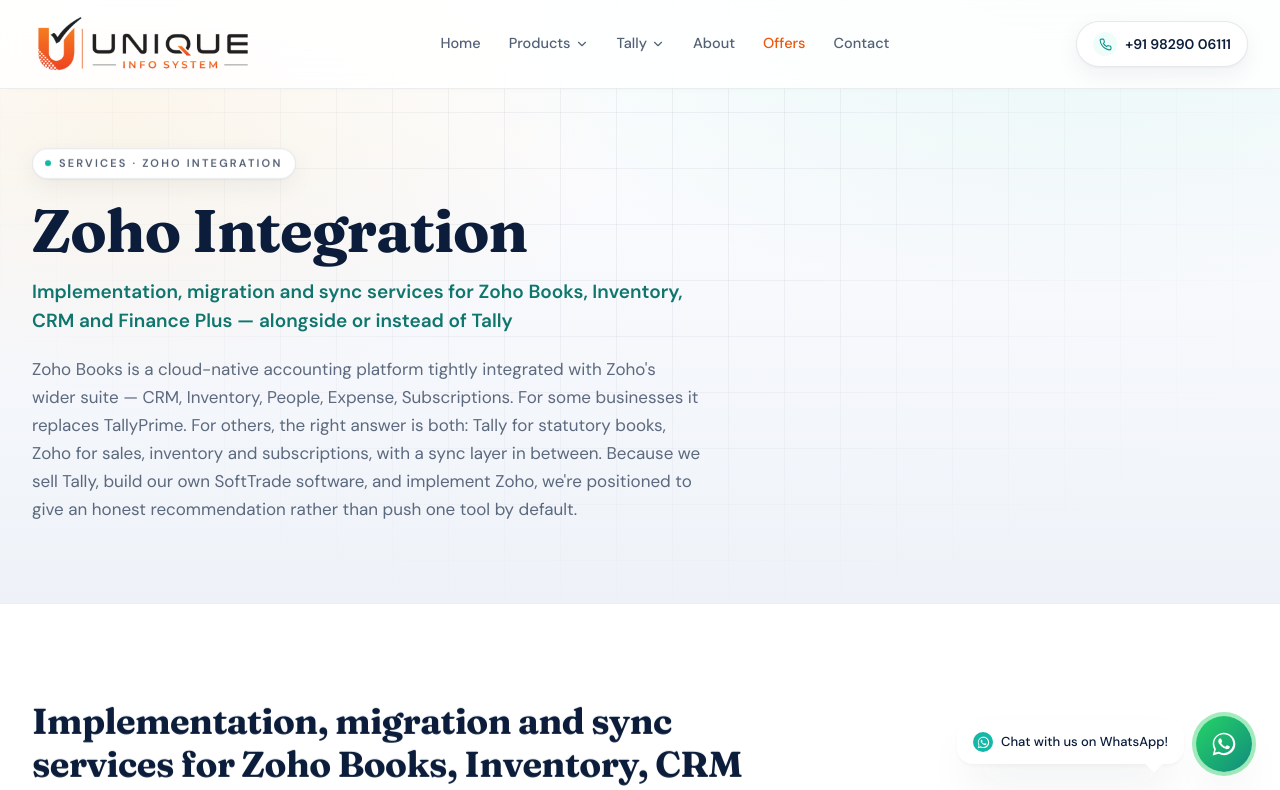
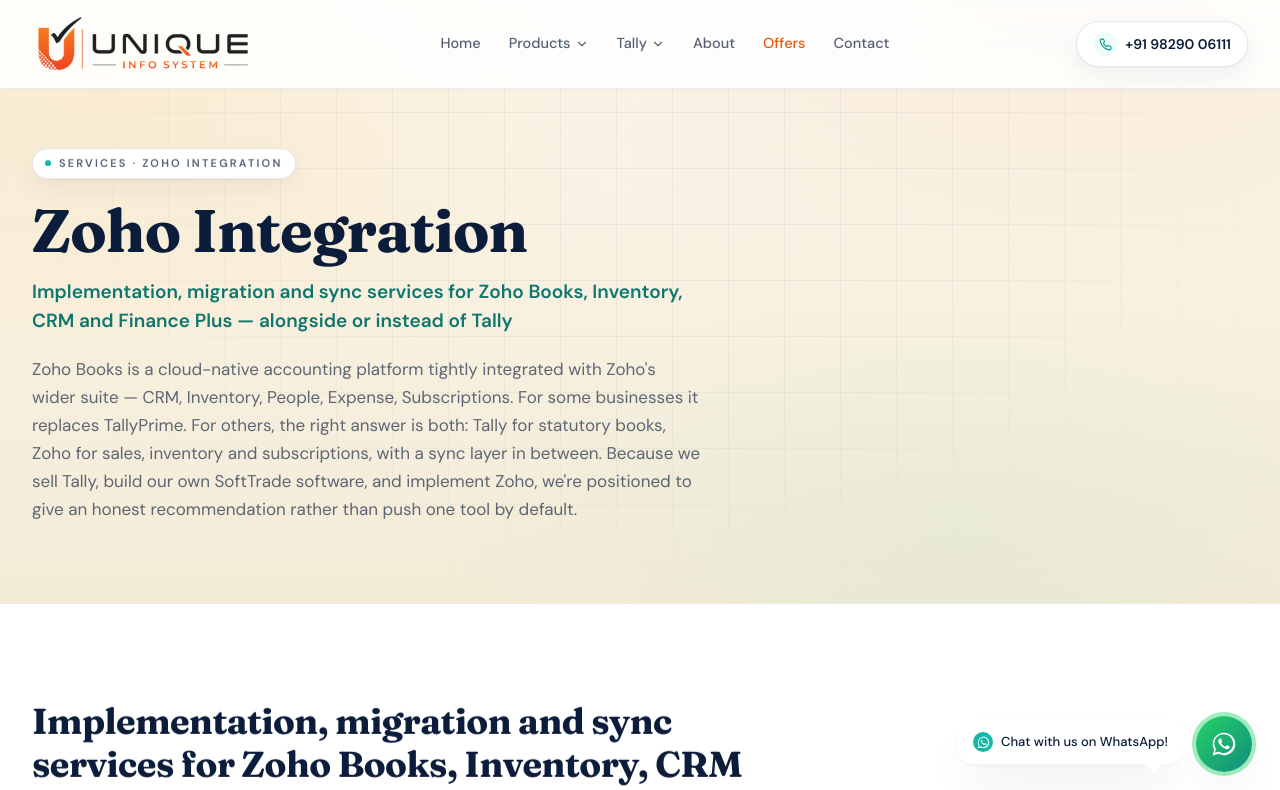
Before and after one commit to Ravi29122003/tally-distributor-website, a React (Vite) app: page /services/zoho in a window 1280 px wide. Shown: the top 790 px of the page. Built offline with nearby package versions, Linux system fonts and the light colour scheme.

Commit message:
tweak(home): warm cream/peach hero gradient to align with orange brand palette
Co-Authored-By: Claude Opus 4.7 (1M context) <noreply@anthropic.com>

```diff
--- a/src/index.css
+++ b/src/index.css
@@ -55,9 +55,10 @@ body {
 /* ---------- Hero gradient background ---------- */
 .hero-bg {
   background:
-    radial-gradient(1200px 600px at 85% -10%, rgba(20,184,166,0.10), transparent 60%),
-    radial-gradient(900px 500px at 10% 20%, rgba(245,158,11,0.08), transparent 55%),
-    linear-gradient(180deg, #ffffff 0%, #f6f8fc 55%, #eef2f8 100%);
+    radial-gradient(1100px 600px at 85% -10%, rgba(225,83,11,0.08), transparent 60%),
+    radial-gradient(900px 520px at 8% 15%, rgba(245,158,11,0.10), transparent 60%),
+    radial-gradient(800px 400px at 75% 90%, rgba(20,184,166,0.06), transparent 65%),
+    linear-gradient(180deg, #FBF6EC 0%, #F8F1E1 50%, #F4EBD7 100%);
 }
 
 /* Faint grid */
@@ -65,8 +66,8 @@ body {
   content: '';
   position: absolute; inset: 0;
   background-image:
-    linear-gradient(to right, rgba(11,29,58,0.05) 1px, transparent 1px),
-    linear-gradient(to bottom, rgba(11,29,58,0.05) 1px, transparent 1px);
+    linear-gradient(to right, rgba(11,29,58,0.06) 1px, transparent 1px),
+    linear-gradient(to bottom, rgba(11,29,58,0.06) 1px, transparent 1px);
   background-size: 56px 56px;
   mask-image: radial-gradient(ellipse at 50% 30%, black 20%, transparent 75%);
   -webkit-mask-image: radial-gradient(ellipse at 50% 30%, black 20%, transparent 75%);
```
